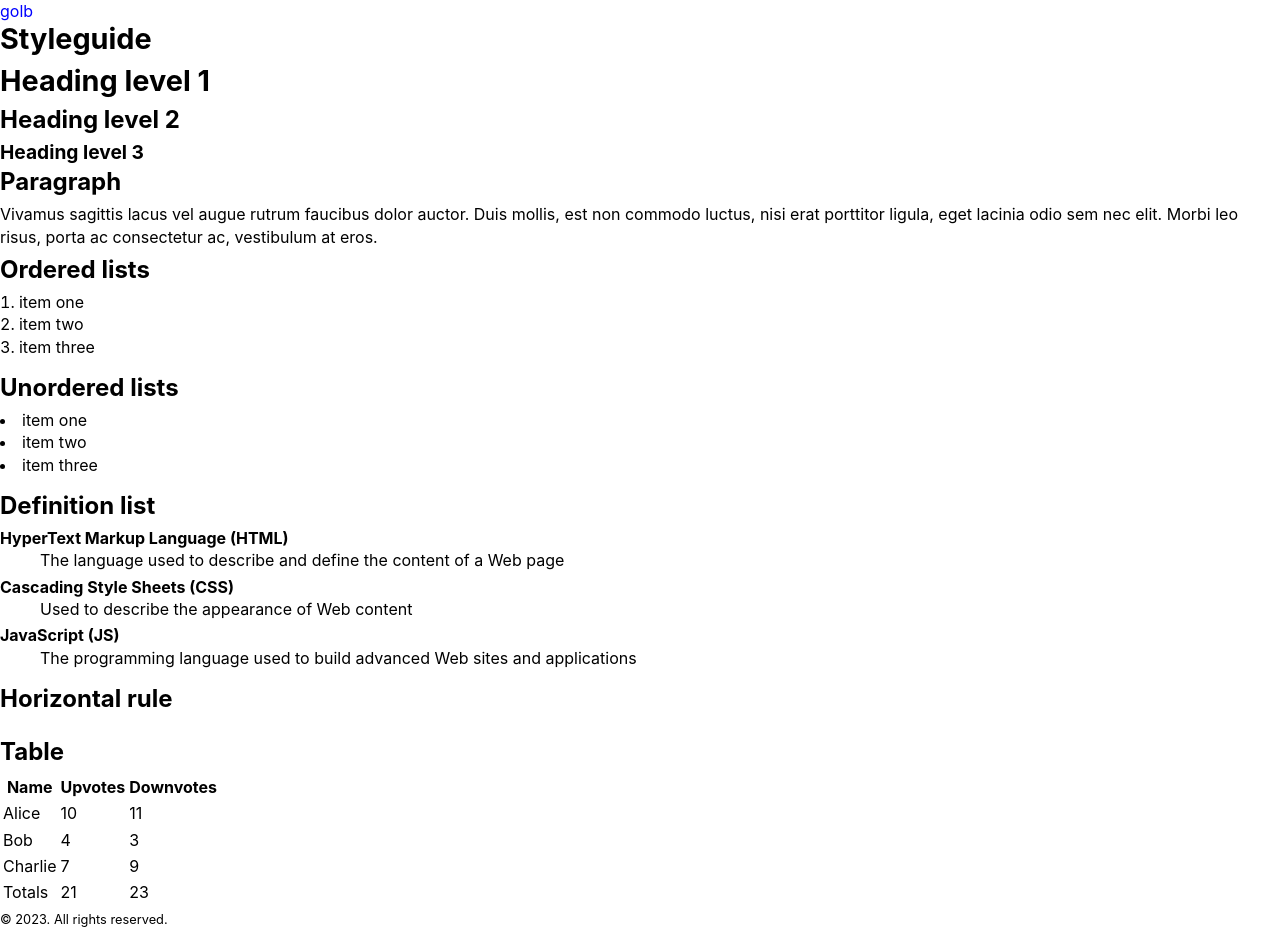
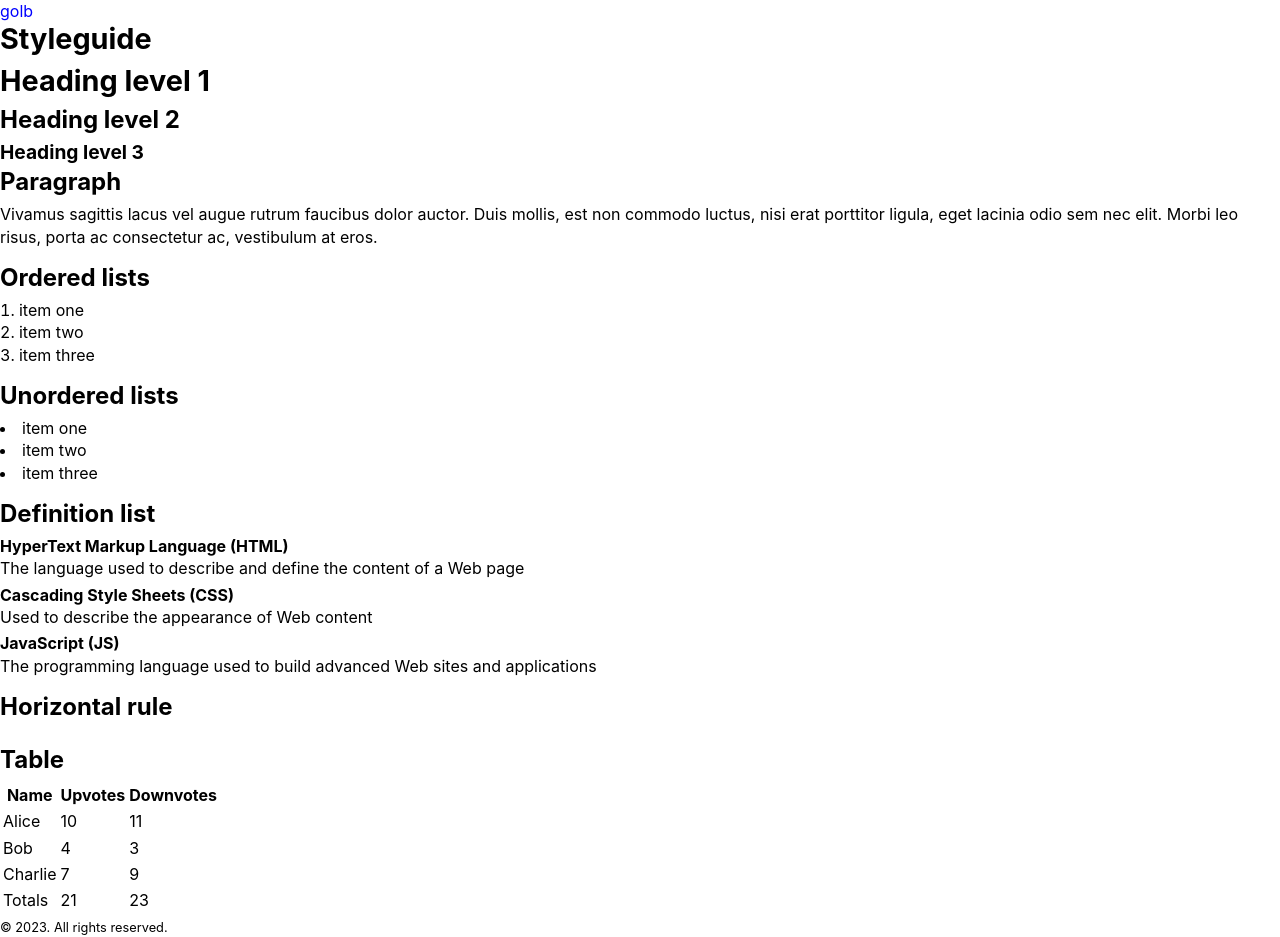
Before and after one commit to aflim/golb, a Jekyll site: the page built from styleguide.md, in a window 1280 px wide. Built offline with Jekyll 4.4.1, drawn with Linux system fonts in a browser that asks for light colours.

Commit message:
Update stylesheet.css

```diff
--- a/assets/stylesheet.css
+++ b/assets/stylesheet.css
@@ -157,7 +157,7 @@ h6 {
 
 p {
   margin-block-start: 0;
-  margin-block-end: .5em;
+  margin-block-end: 1em;
 }
 
 ul, ol, dl {
@@ -183,10 +183,15 @@ ol li {
   }
 }
 
+dl dd {
+  margin-inline: 0;
+  padding-inline: 0;
+}
+
 hr {
   position: relative;
   margin-block: var(--spacer-2);
   margin-inline: 0;
   border: 0;
-  border-block-start: 2px solid var(--ink-1);
+  border-block-start: 2px solid var(--ink-2);
 }
```
